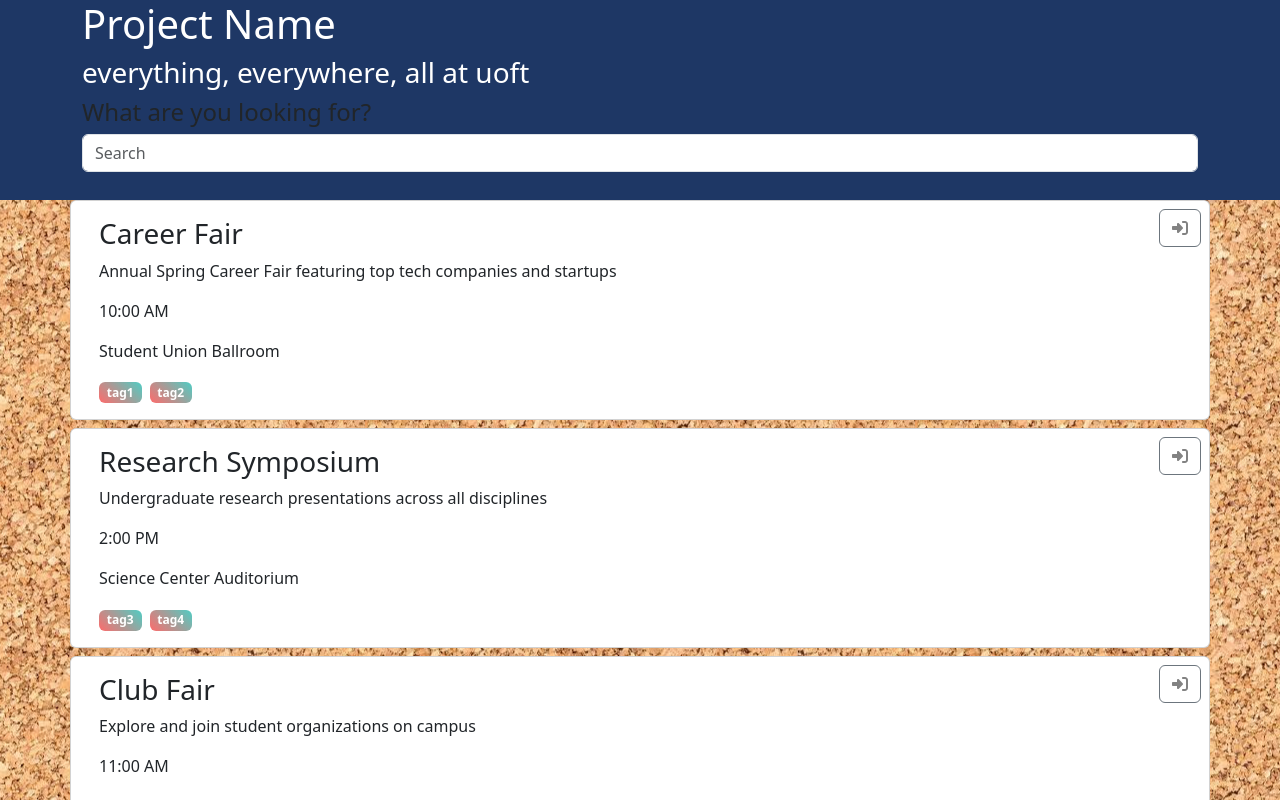
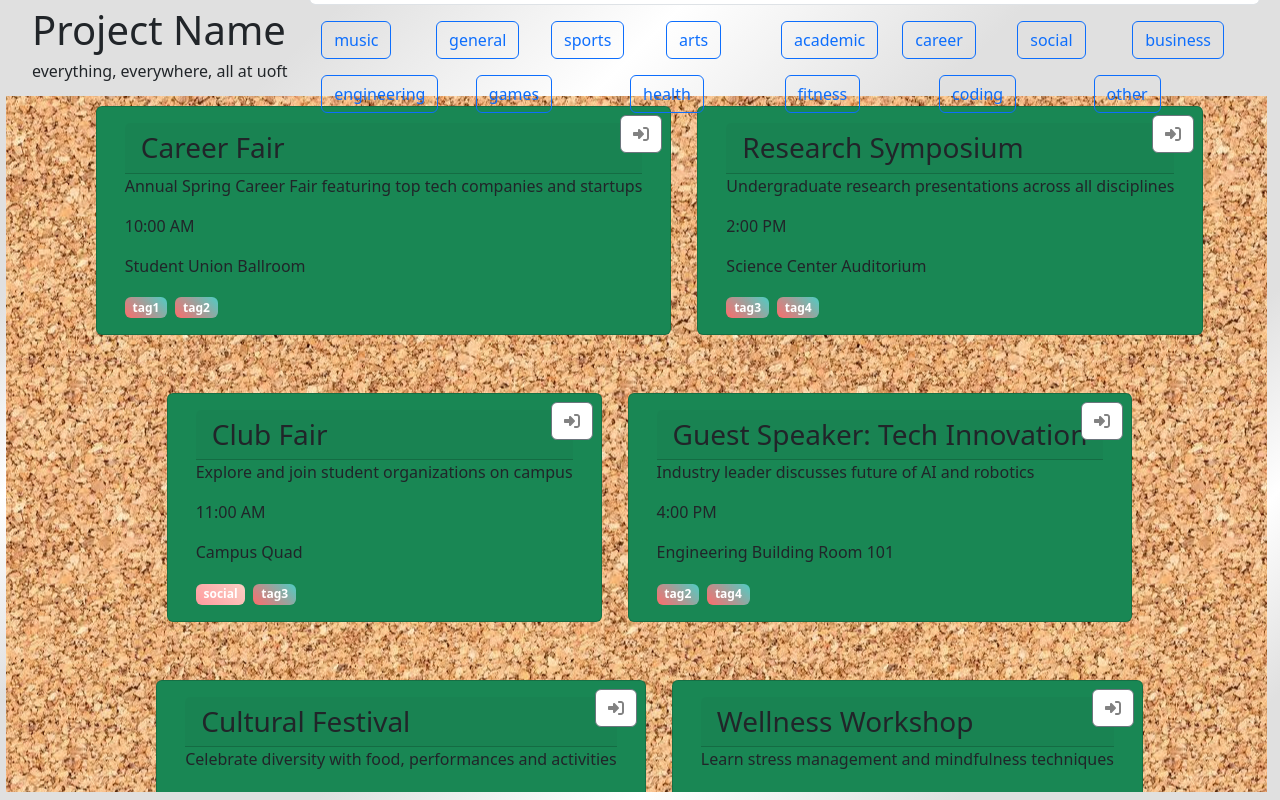
Before and after one commit to ambroseling/hack_student_life, a React (Create React App) app in the folder frontend/hack_student_life_gui/: page / in a window 1280 px wide. Shown: the top 800 px of the page. Built offline with nearby package versions, Linux system fonts and the light colour scheme; no server answers.

Commit message:
Improved layout, made filter buttons, design changes

```diff
--- a/frontend/hack_student_life_gui/src/App.css
+++ b/frontend/hack_student_life_gui/src/App.css
@@ -61,14 +61,86 @@
 #box {
   position: sticky;
   top: 0px;
-  width: 100%;
-  height: 200px;
-  background-color: #1E3765;
+  width: 100vw;
+  height: 12vh;
+  background: linear-gradient(135deg, #E0E0E0 25%, #FFFFFF 50%, #E0E0E0 75%);;
   z-index: 1000;
+  display: flex;
+  justify-content: space-between;
+  align-items: center;
+  padding: 1rem 2rem;
 }
+
+
 
 body {
   background-image: url('../bulletin-board-background.jpg');
   background-repeat: repeat; /* Prevents the image from repeating */
   background-position: center center; /* Centers the image in the viewport */
+  margin: 0;
+  padding: 0;
+  height: 100%;
+  overflow-x: hidden;
+  display: flex;
 }
+
+html {
+  margin: 0;
+  padding: 0;
+  height: 100%;
+  overflow-x: hidden;
+  display: flex;
+}
+
+#leftbox {
+  position: sticky;
+  float: left;
+  top: 0;
+  left: 0;
+  width: .5vw;
+  height: 100vh;
+  background: linear-gradient(135deg, #E0E0E0 25%, #FFFFFF 50%, #E0E0E0 75%);
+  z-index: 1000;
+  flex-shrink: 0; /* Prevents the box from shrinking */
+}
+
+#rightbox {
+  position: sticky;
+  float: left;
+  top: 0;
+  left: 99vw;
+  width: 1vw;
+  height: 100vh;
+  background: linear-gradient(135deg, #E0E0E0 25%, #FFFFFF 50%, #E0E0E0 75%);
+  z-index: 1000;
+  flex-shrink: 0; /* Prevents the box from shrinking */
+}
+
+#bottombox {
+  position: fixed;
+  float: left;
+  bottom: 0px;
+  width: 100vw;
+  height: 1vh;
+  background: linear-gradient(135deg, #E0E0E0 25%, #FFFFFF 50%, #E0E0E0 75%);
+  z-index: 1000;
+  flex-shrink: 0; /* Prevents the box from shrinking */
+}
+
+.content {
+  flex-grow: 1; /* Allows the content to expand */
+  padding: 20px;
+  overflow-y: scroll; /* Adds vertical scroll */
+  height: 100vh; /* Ensures the content takes up the full viewport height */
+  background-color: #f9f9f9;
+}
+
+
+.bulletin-board {
+    display: flex;
+    flex-wrap: wrap;
+    padding: 10px;
+    gap: 50px;
+    position: relative;
+    justify-content: center; /* Horizontally center the items */
+}
--- a/frontend/hack_student_life_gui/src/components/Search.js
+++ b/frontend/hack_student_life_gui/src/components/Search.js
@@ -1,15 +1,12 @@
-import { Row,Input } from "reactstrap";
+import { Row,Input, InputGroupText, InputGroup } from "reactstrap";
 import { Fragment } from "react";
 const Search = () => {
     return <Fragment>
-        <Row>
-            <h4>What are you looking for?</h4>
-        </Row>
-            <Input
-                type="text"
-                placeholder="Search"
-                className="search-input"
-            />
+                <Input
+                    type="text"
+                    placeholder="What are you looking for?"
+                    className="search-input"
+                />
         </Fragment>
 }
 
--- a/frontend/hack_student_life_gui/src/views/AllEvents.js
+++ b/frontend/hack_student_life_gui/src/views/AllEvents.js
@@ -1,11 +1,12 @@
 import { FontAwesomeIcon } from "@fortawesome/react-fontawesome";
 import { useState, Fragment } from "react";
-import { Row, Card, CardBody, CardTitle, CardText, Container } from "reactstrap";
+import { Row, Card, CardBody, CardTitle, CardText, Container, CardHeader, Button, Col } from "reactstrap";
 import { faRightToBracket } from "@fortawesome/free-solid-svg-icons";
 import RedirectButton from "../components/RedirectButton";
 import Search from "../components/Search";
 import Tags from "../components/Tags";
 import { useEvents } from "../context/EventsContext";
+
 
 function AllEvents() {
     const dummyEvents = [
@@ -20,6 +21,7 @@ function AllEvents() {
         { id: 9, title: "Sports Tournament", description: "Intramural basketball championship games", time: "1:00 PM", location: "Recreation Center Courts", tags: ["tag2", "tag4"]},
         { id: 10, title: "Study Abroad Fair", description: "Learn about international exchange programs", time: "11:30 AM", location: "International Center", tags: ["tag1", "tag3"]},
     ];
+    const available_tags = ['music', 'general', 'sports', 'arts', 'academic', 'career', 'social', 'business','engineering','games','health','fitness','coding','other']
     const {events, loading, error } = useEvents();
     const [search, setSearch] = useState("");
     const [selectedEvent, setSelectedEvent] = useState(null);
@@ -35,29 +37,50 @@ function AllEvents() {
         <div>
 
             <div id="box">
-                <Container fluid="md">
-                    <Row className="ml-3">
-                        <h1 className="font-weight-bold" style={{color: "white"}}>Project Name</h1>
-                        <h3 style={{color: "white"}}>everything, everywhere, all at uoft</h3>
+
+                    {/* title */}
+                    <Row className="ml-1" style = {{display: "flex"}}>
+                        <h1 className="font-weight-bold" style = {{align: "left", display :"flex"}}>Project Name</h1>
+                        <h6 style = {{align: "right", display :"flex"}}>everything, everywhere, all at uoft</h6>
                     </Row>
+
+                    {/* This si the search bar and the filter buttons underneath */}
+                    <Row className="row-cols-lg-auto align-items-center">
+
                         <Search/>
-                </Container>
+
+                        <Row>
+                            {
+                                available_tags.map((tag, index) => (
+                                    <Col>
+                                        <Button key={index} color="primary" outline className="mb-3 mr-3">
+                                            {tag}
+                                        </Button>
+                                    </Col>
+                                ))
+                            }
+                        </Row>
+
+                    </Row>
             </div>
 
-            <Container fluid="md">
+            <div id="leftbox"></div>
+            <div id="rightbox"></div>
+            <div id="bottombox"></div>
+
+            <Container fluid="md" className="bulletin-board">
                 {
-                    filteredEvents.map((event) => (
+                    filteredEvents.map((event, index) => (
                         <Row className="mb-2">
-                    <Card>
+                            <Card color = "success">
                                 <CardBody>
-                            <CardTitle tag="h3">{event.title}</CardTitle>
+                                    <CardHeader tag="h3">{event.title}</CardHeader>
                                     <CardText>{event.description}</CardText>
                                     <CardText>{event.time}</CardText>
                                     <CardText>{event.location}</CardText>
                                     <RedirectButton icon={faRightToBracket} link={`/event/${event.id}`} />
-                            {console.log(event.tags)}
-                            {event.tags.map((tag) => (
-                                <Tags tag={tag} />
+                                    {event.tags.map((tag, index) => (
+                                        <Tags tag={tag} key={index} />
                                     ))}
                                 </CardBody>
                             </Card>
@@ -65,6 +88,7 @@ function AllEvents() {
                     ))
                 }
             </Container>
+
         </div>
     </Fragment>;
 }
```
Lines whose indentation alone changed are shown as unchanged.
